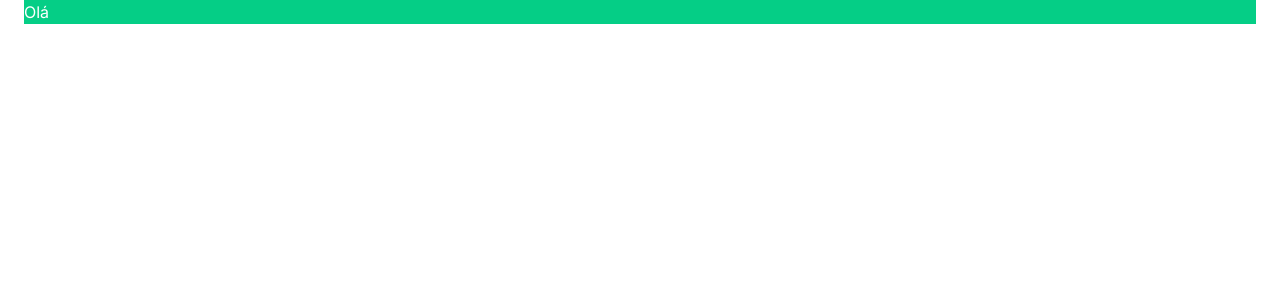
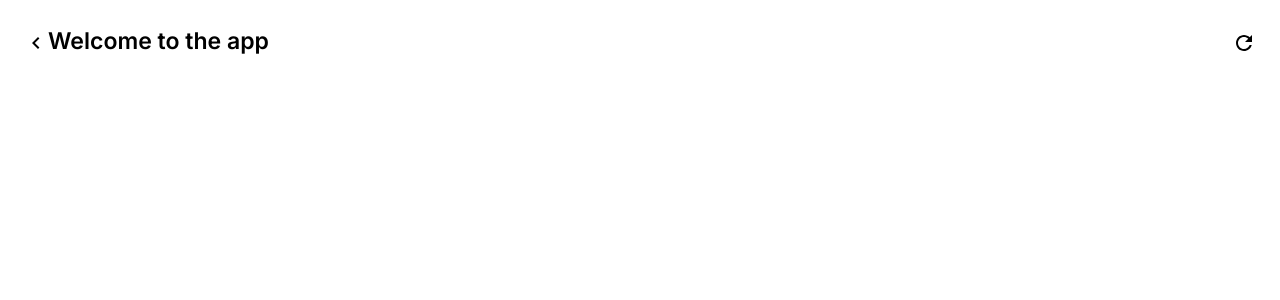
Before and after one commit to Twovest-Team/Twovest-FrontEnd, a Next.js app: page / in a window 1280 px wide. Shown: the top 300 px of the page. Built offline with nearby package versions, Linux system fonts and the light colour scheme.

Commit message:
Titles with the icon that routers to the previous page.

```diff
--- a/app/page.jsx
+++ b/app/page.jsx
@@ -1,10 +1,14 @@
+import React from "react";
+import NavigationTitle from "@/components/NavigationTitle";
+import { Refresh } from "@mui/icons-material"
 
 export default function Home() {
-
   return (
-    <main className="bg-primary_main hover:bg-primary_dark text-white">
-      Olá
+    <main>
+      <div className="flex items-center justify-between">
+        <NavigationTitle titleText={"Welcome to the app"} />
+        <Refresh />
+      </div>
     </main>
   );
-
 }
--- /dev/null
+++ b/components/NavigationTitle.jsx
@@ -0,0 +1,26 @@
+"use client";
+
+import React from "react";
+import { KeyboardArrowLeft } from "@mui/icons-material";
+import { useRouter } from "next/navigation";
+
+function NavigationTitle({ titleText }) {
+  const router = useRouter();
+
+  return (
+    <h5 className="font-semibold pt-6 pb-7 gap-4">
+      <a
+        href="#"
+        onClick={(e) => {
+          e.preventDefault();
+          router.back();
+        }}
+      >
+        <KeyboardArrowLeft />
+      </a>
+      {titleText}
+    </h5>
+  );
+}
+
+export default NavigationTitle;
```
Also changed, not shown: 1 other file (tests, documents, lock files or other folders).
